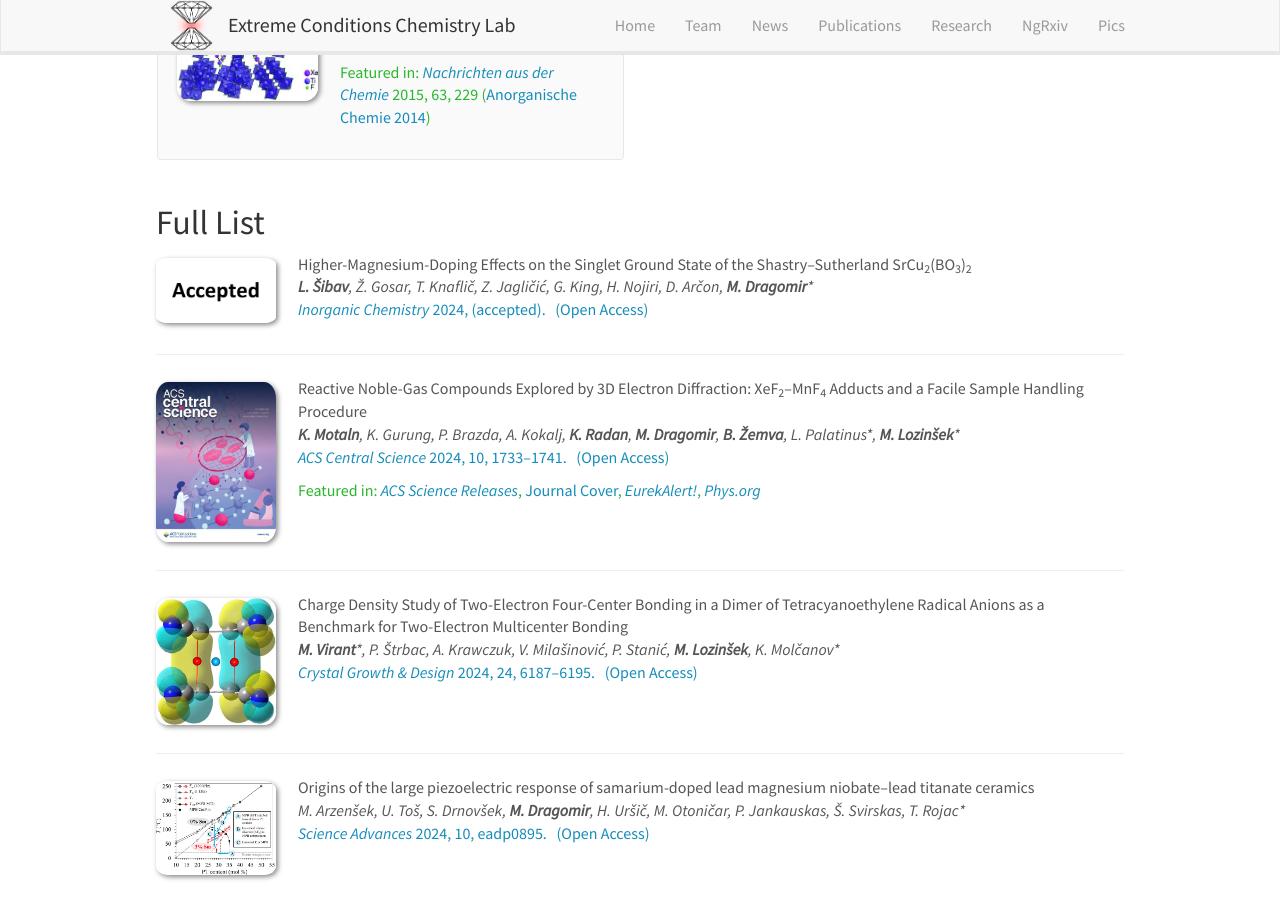
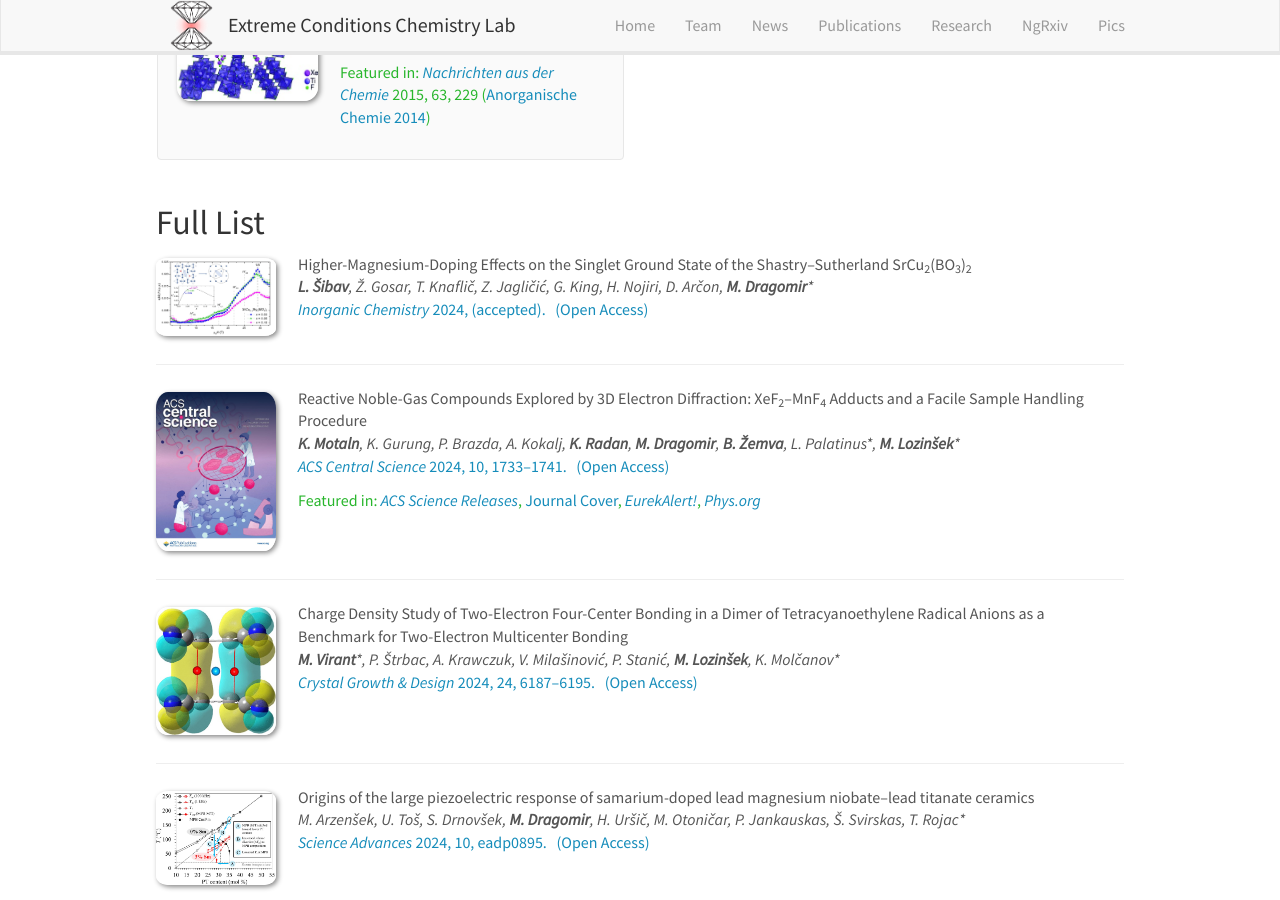
Before and after one commit to eccl-jsi/eccl-jsi.github.io, a Jekyll site: the page built from _pages/publications.md, in a window 1280 px wide and 900 px high, scrolled down 1739 px. Built offline with Jekyll 4.4.1, drawn with Linux system fonts in a browser that asks for light colours; nearby versions of some CDN libraries.

Commit message:
Update publist.yml

```diff
--- a/_data/publist.yml
+++ b/_data/publist.yml
@@ -3,7 +3,7 @@
   authors: "<b>L. Šibav</b>, Ž. Gosar, T. Knaflič, Z. Jagličić, G. King, H. Nojiri, D. Arčon, <b>M. Dragomir</b>*"
   description: ""
   highlight: 0
-  image: Accepted.jpg
+  image: IC2024-TOC.jpg
   link:
     display: "<i>Inorganic Chemistry</i> 2024, (accepted). &nbsp;&nbsp;(Open Access)"
     url: "https://doi.org/10.1021/acs.inorgchem.4c02398"
```
